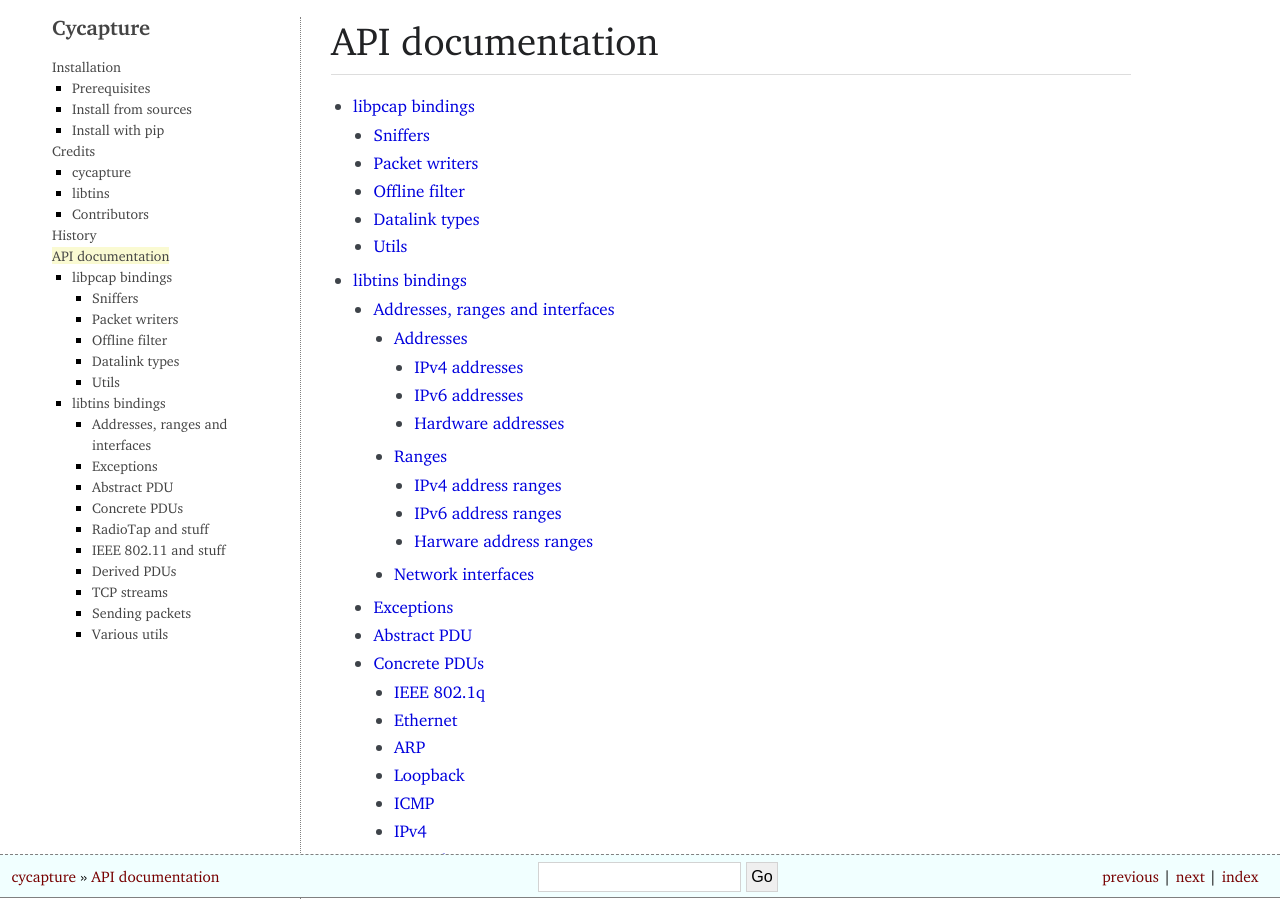
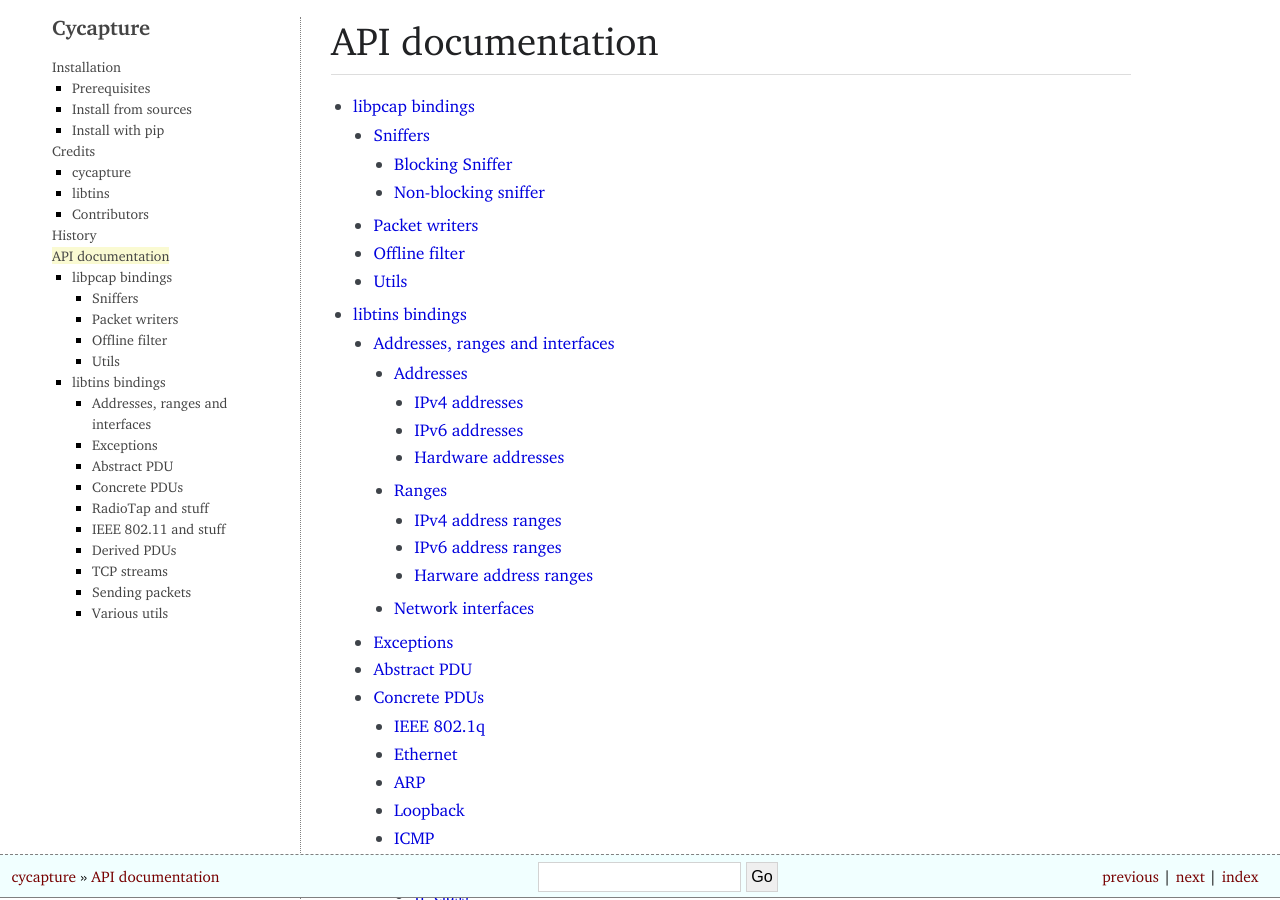
Before and after one commit to stephane-martin/cycapture, a Sphinx documentation site: the page built from docs/api.rst, in a window 1280 px wide and 900 px high. Built offline with Sphinx 7.4.7, drawn with Linux system fonts in a browser that asks for light colours; some of the changed lines change nothing that is shown.

Commit message:
more docs

```diff
--- a/docs/api/libpcap.rst
+++ b/docs/api/libpcap.rst
@@ -8,8 +8,12 @@
 
 Sniffers
 ========
-.. autoclass:: cycapture.libpcap._pcap.Sniffer
+Blocking Sniffer
+----------------
 .. autoclass:: cycapture.libpcap._pcap.BlockingSniffer
+
+Non-blocking sniffer
+--------------------
 .. autoclass:: cycapture.libpcap._pcap.NonBlockingSniffer
 
 Packet writers
@@ -21,13 +25,14 @@
 ==============
 .. autoclass:: cycapture.libpcap._pcap.OfflineFilter
 
-Datalink types
-==============
-.. autoclass:: cycapture.libpcap.DLT
 
 Utils
 =====
-.. autofunction:: cycapture.libpcap.lookupdev
-.. autofunction:: cycapture.libpcap.findalldevs
-.. autofunction:: cycapture.libpcap.lookupnet
-.. autoattribute:: cycapture.libpcap.libpcap_version
+.. autoclass:: cycapture.libpcap._pcap.DLT
+.. autoclass:: cycapture.libpcap._pcap.DIRECTION
+.. autoclass:: cycapture.libpcap._pcap.SniffingIterator
+.. autoclass:: cycapture.libpcap._pcap.BaseSniffer
+.. autofunction:: cycapture.libpcap._pcap.lookupdev
+.. autofunction:: cycapture.libpcap._pcap.findalldevs
+.. autofunction:: cycapture.libpcap._pcap.lookupnet
+.. autoattribute:: cycapture.libpcap._pcap.libpcap_version
```
